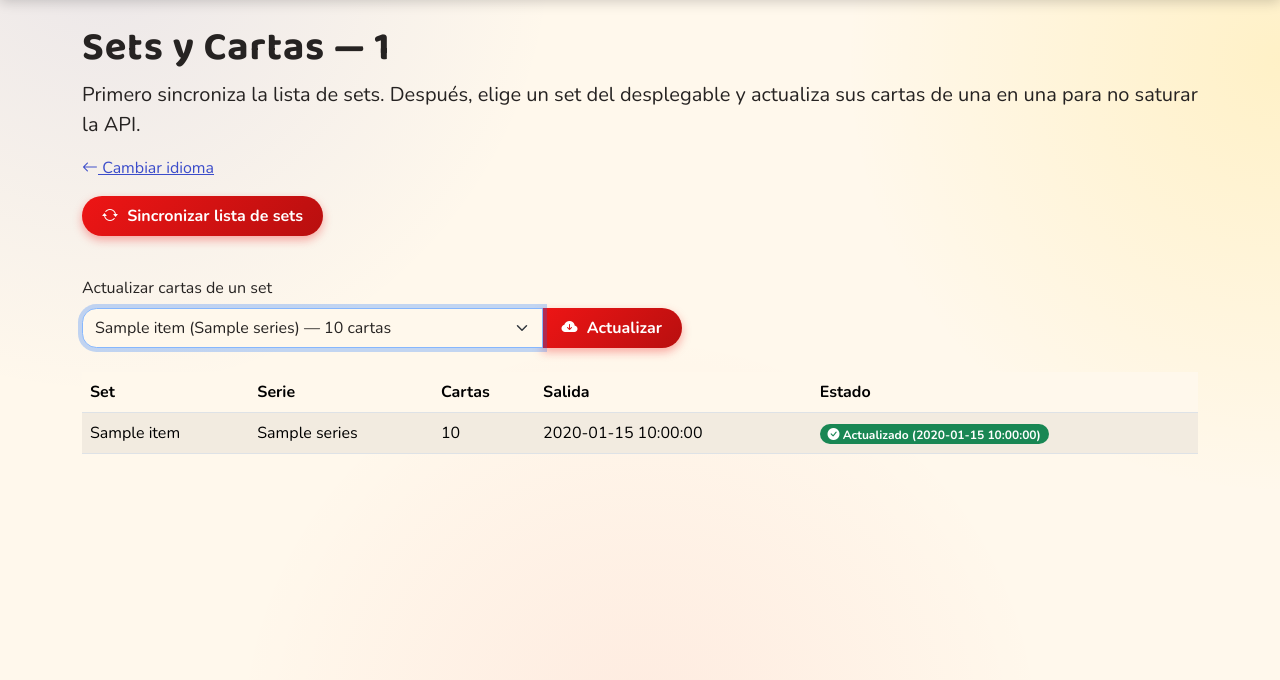
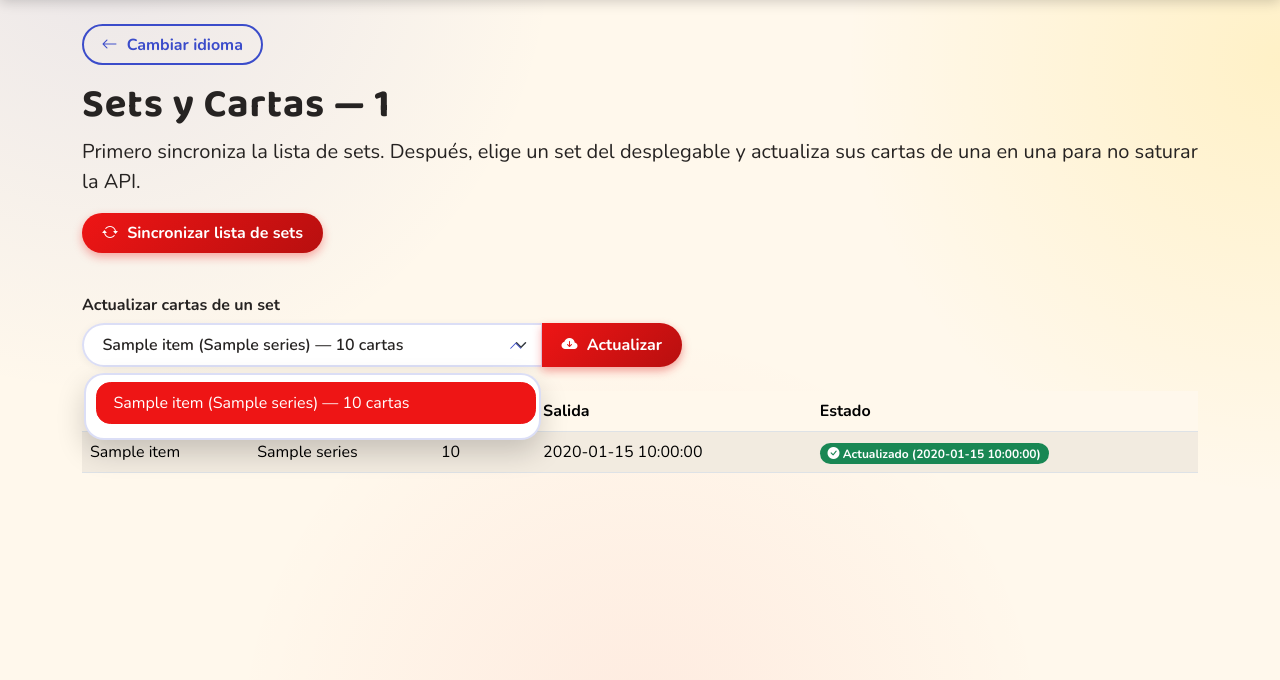
Before and after one commit to TCGPersonalAdministrator/TCGWEB, a Flask app: page /admin/langs/1/sets/ in a window 1280 px wide, after a click on "Actualizar cartas de un set". Shown: the part 60-740 px from the top of the page. Run offline with Flask 3, Linux system fonts and the light colour scheme; a database or web service that is not in the repository returns one stand-in record (values such as "Sample title"); data that the repository does not hold is empty.

Commit message:
[Update] Cambios de diseño para los select y los botones para volver atras

```diff
--- a/app/static/css/style.css
+++ b/app/static/css/style.css
@@ -142,6 +142,155 @@ a {
 
 .btn i {
     margin-right: 0.3rem;
+}
+
+.btn-back {
+    background-color: transparent;
+    border: 2px solid var(--pkmn-blue);
+    color: var(--pkmn-blue);
+    padding: 0.4rem 1.1rem;
+}
+
+.btn-back:hover {
+    background-color: var(--pkmn-blue);
+    color: #fff;
+    box-shadow: 0 4px 10px rgba(59, 76, 202, 0.3);
+}
+
+/* ---------- Formularios (selects, inputs) ---------- */
+
+.form-label {
+    font-weight: 700;
+    color: var(--pkmn-ink);
+    margin-bottom: 0.4rem;
+}
+
+.form-select,
+.form-control {
+    border: 2px solid rgba(59, 76, 202, 0.18);
+    border-radius: var(--bs-border-radius-pill);
+    padding: 0.5rem 1.15rem;
+    font-weight: 600;
+    color: var(--pkmn-ink);
+    background-color: #fff;
+    transition: border-color 0.15s ease, box-shadow 0.15s ease, transform 0.15s ease;
+}
+
+.form-select {
+    padding-right: 2.5rem;
+}
+
+.form-select:hover,
+.form-control:hover {
+    border-color: var(--pkmn-blue);
+}
+
+.form-select:focus,
+.form-control:focus {
+    border-color: var(--pkmn-yellow-dark);
+    box-shadow: 0 0 0 4px rgba(255, 203, 5, 0.35);
+}
+
+.input-group-text {
+    border: 2px solid rgba(59, 76, 202, 0.18);
+    background-color: #fff;
+    color: var(--pkmn-blue);
+    font-weight: 700;
+}
+
+.input-group {
+    box-shadow: 0 2px 8px rgba(0, 0, 0, 0.06);
+    border-radius: var(--bs-border-radius-pill);
+}
+
+.input-group > .form-control,
+.input-group > .form-select,
+.input-group > .input-group-text {
+    box-shadow: none;
+}
+
+/* ---------- Select personalizado ----------
+   El <select> nativo se mantiene en el DOM (oculto, sin puntero) para
+   conservar su valor/submit/accesibilidad básica; encima se pinta un
+   desplegable propio con el mismo look que el resto de la app (píldora +
+   list-group con hover amarillo), evitando el rectángulo y el azul de
+   sistema del <option> nativo. Ver static/js/custom-select.js. */
+
+.custom-select {
+    position: relative;
+    display: flex;
+    align-items: center;
+    padding-right: 1.15rem;
+    cursor: pointer;
+    user-select: none;
+    outline: none;
+}
+
+.custom-select-label {
+    flex: 1 1 auto;
+    min-width: 0;
+    overflow: hidden;
+    text-overflow: ellipsis;
+    white-space: nowrap;
+}
+
+.custom-select-caret {
+    flex-shrink: 0;
+    margin-left: 0.6rem;
+    color: var(--pkmn-blue);
+    font-size: 0.85rem;
+    transition: transform 0.15s ease;
+}
+
+.custom-select.open .custom-select-caret {
+    transform: rotate(180deg);
+}
+
+.custom-select-native {
+    position: absolute;
+    inset: 0;
+    opacity: 0;
+    pointer-events: none;
+}
+
+.custom-select-menu {
+    position: absolute;
+    top: calc(100% + 0.5rem);
+    left: 0;
+    min-width: 100%;
+    width: max-content;
+    max-width: min(90vw, 480px);
+    z-index: 1000;
+    max-height: 320px;
+    overflow-y: auto;
+    display: none;
+    padding: 0.4rem;
+    margin: 0;
+    background-color: #fff;
+    border: 2px solid rgba(59, 76, 202, 0.18);
+    border-radius: var(--bs-border-radius-lg);
+    box-shadow: 0 12px 28px rgba(0, 0, 0, 0.18);
+}
+
+.custom-select-menu.show {
+    display: block;
+}
+
+.custom-select-option {
+    width: 100%;
+    text-align: left;
+    border-radius: var(--bs-border-radius) !important;
+}
+
+.custom-select-option.highlighted {
+    border-color: var(--pkmn-yellow) !important;
+    transform: translateX(4px);
+}
+
+.custom-select-option.active {
+    background-color: var(--pkmn-red) !important;
+    border-color: var(--pkmn-red) !important;
+    color: #fff !important;
 }
 
 /* ---------- Tarjetas / list-group ---------- */
--- /dev/null
+++ b/app/static/js/custom-select.js
@@ -0,0 +1,139 @@
+function buildCustomSelect(select) {
+    const wrapper = document.createElement("div");
+    wrapper.className = "custom-select form-select";
+    wrapper.tabIndex = 0;
+    wrapper.setAttribute("role", "button");
+    wrapper.setAttribute("aria-haspopup", "listbox");
+    wrapper.setAttribute("aria-expanded", "false");
+
+    const label = document.createElement("span");
+    label.className = "custom-select-label";
+
+    const caret = document.createElement("i");
+    caret.className = "bi bi-chevron-down custom-select-caret";
+    caret.setAttribute("aria-hidden", "true");
+
+    const menu = document.createElement("div");
+    menu.className = "custom-select-menu list-group";
+    menu.setAttribute("role", "listbox");
+
+    select.classList.add("custom-select-native");
+    select.tabIndex = -1;
+    select.setAttribute("aria-hidden", "true");
+
+    select.parentNode.insertBefore(wrapper, select);
+    wrapper.appendChild(select);
+    wrapper.appendChild(label);
+    wrapper.appendChild(caret);
+    wrapper.appendChild(menu);
+
+    let highlightedIndex = select.selectedIndex;
+
+    Array.from(select.options).forEach((opt, i) => {
+        const item = document.createElement("button");
+        item.type = "button";
+        item.setAttribute("role", "option");
+        item.className = "list-group-item list-group-item-action custom-select-option";
+        item.textContent = opt.textContent;
+        item.addEventListener("click", (e) => {
+            e.stopPropagation();
+            selectIndex(i);
+            close();
+        });
+        menu.appendChild(item);
+    });
+
+    function syncLabel() {
+        const selected = select.options[select.selectedIndex];
+        label.textContent = selected ? selected.textContent : "";
+    }
+
+    function updateActive() {
+        Array.from(menu.children).forEach((item, i) => {
+            item.classList.toggle("active", i === select.selectedIndex);
+        });
+    }
+
+    function selectIndex(i) {
+        if (select.selectedIndex !== i) {
+            select.selectedIndex = i;
+            select.dispatchEvent(new Event("change", { bubbles: true }));
+        }
+        syncLabel();
+        updateActive();
+    }
+
+    function highlight(i) {
+        highlightedIndex = i;
+        Array.from(menu.children).forEach((item, idx) => {
+            item.classList.toggle("highlighted", idx === i);
+            if (idx === i) item.scrollIntoView({ block: "nearest" });
+        });
+    }
+
+    function isOpen() {
+        return menu.classList.contains("show");
+    }
+
+    function open() {
+        menu.classList.add("show");
+        wrapper.classList.add("open");
+        wrapper.setAttribute("aria-expanded", "true");
+        highlight(select.selectedIndex);
+        document.addEventListener("click", onDocClick);
+    }
+
+    function close() {
+        menu.classList.remove("show");
+        wrapper.classList.remove("open");
+        wrapper.setAttribute("aria-expanded", "false");
+        document.removeEventListener("click", onDocClick);
+    }
+
+    function onDocClick(e) {
+        if (!wrapper.contains(e.target)) close();
+    }
+
+    wrapper.addEventListener("click", () => {
+        if (isOpen()) close();
+        else open();
+    });
+
+    wrapper.addEventListener("keydown", (e) => {
+        if (e.key === "Enter" || e.key === " ") {
+            e.preventDefault();
+            if (isOpen()) {
+                selectIndex(highlightedIndex);
+                close();
+            } else {
+                open();
+            }
+        } else if (e.key === "Escape") {
+            close();
+        } else if (e.key === "ArrowDown") {
+            e.preventDefault();
+            if (!isOpen()) open();
+            else highlight(Math.min(highlightedIndex + 1, select.options.length - 1));
+        } else if (e.key === "ArrowUp") {
+            e.preventDefault();
+            if (!isOpen()) open();
+            else highlight(Math.max(highlightedIndex - 1, 0));
+        }
+    });
+
+    syncLabel();
+    updateActive();
+
+    menu.style.display = "block";
+    const naturalWidth = menu.scrollWidth;
+    menu.style.display = "";
+    if (naturalWidth <= 300) {
+        wrapper.style.minWidth = naturalWidth + "px";
+    }
+}
+
+function enhanceAllSelects() {
+    document.querySelectorAll("select.form-select").forEach(buildCustomSelect);
+}
+
+document.addEventListener("DOMContentLoaded", enhanceAllSelects);
--- a/app/templates/_macros.html
+++ b/app/templates/_macros.html
@@ -9,6 +9,10 @@
 </div>
 {% endmacro %}
 
+{% macro back_button(url, label="Volver") %}
+<a href="{{ url }}" class="btn btn-back mb-3"><i class="bi bi-arrow-left"></i> {{ label }}</a>
+{% endmacro %}
+
 {% macro sync_status_badge(synced_at) %}
 {% if synced_at %}
 <span class="badge bg-success"><i class="bi bi-check-circle-fill"></i> Actualizado ({{ synced_at }})</span>
--- a/app/templates/admin/lang_sets.html
+++ b/app/templates/admin/lang_sets.html
@@ -1,12 +1,12 @@
 {% extends "base.html" %}
-{% from "_macros.html" import sync_overlay, sync_status_badge %}
+{% from "_macros.html" import sync_overlay, sync_status_badge, back_button %}
 
 {% block title %}Sets ({{ lang }}) · TCG Personal Administrator{% endblock %}
 
 {% block content %}
+{{ back_button(url_for('admin.langs'), "Cambiar idioma") }}
 <h1>Sets y Cartas — {{ lang }}</h1>
 <p class="lead">Primero sincroniza la lista de sets. Después, elige un set del desplegable y actualiza sus cartas de una en una para no saturar la API.</p>
-<p><a href="{{ url_for('admin.langs') }}"><i class="bi bi-arrow-left"></i> Cambiar idioma</a></p>
 
 <button id="btn-sync-sets" type="button" class="btn btn-primary mb-4"><i class="bi bi-arrow-repeat"></i> Sincronizar lista de sets</button>
 
--- a/app/templates/admin/langs.html
+++ b/app/templates/admin/langs.html
@@ -1,8 +1,10 @@
 {% extends "base.html" %}
+{% from "_macros.html" import back_button %}
 
 {% block title %}Cartas por idioma · TCG Personal Administrator{% endblock %}
 
 {% block content %}
+{{ back_button(url_for('admin.index'), "Administración") }}
 <h1>Cartas por idioma</h1>
 <p class="lead">Elige un idioma para sincronizar sus sets y cartas (catálogo independiente por idioma — tcgdex.dev).</p>
 
--- a/app/templates/admin/pokedex.html
+++ b/app/templates/admin/pokedex.html
@@ -1,9 +1,10 @@
 {% extends "base.html" %}
-{% from "_macros.html" import sync_overlay %}
+{% from "_macros.html" import sync_overlay, back_button %}
 
 {% block title %}Pokédex · Administración{% endblock %}
 
 {% block content %}
+{{ back_button(url_for('admin.index'), "Administración") }}
 <h1>Pokédex</h1>
 <p class="lead">Sincroniza todos los Pokémon desde PokeAPI hacia la base de datos.</p>
 
--- a/app/templates/admin/sets.html
+++ b/app/templates/admin/sets.html
@@ -1,9 +1,10 @@
 {% extends "base.html" %}
-{% from "_macros.html" import sync_overlay, sync_status_badge %}
+{% from "_macros.html" import sync_overlay, sync_status_badge, back_button %}
 
 {% block title %}Sets y Cartas · TCG Personal Administrator{% endblock %}
 
 {% block content %}
+{{ back_button(url_for('admin.index'), "Administración") }}
 <h1>Sets y Cartas</h1>
 <p class="lead">Primero sincroniza la lista de sets. Después, elige un set del desplegable y actualiza sus cartas de una en una para no saturar la API.</p>
 
--- a/app/templates/base.html
+++ b/app/templates/base.html
@@ -43,6 +43,7 @@
     </main>
 
     <script src="https://cdn.jsdelivr.net/npm/bootstrap@5.3.3/dist/js/bootstrap.bundle.min.js"></script>
+    <script src="{{ url_for('static', filename='js/custom-select.js') }}"></script>
     {% block scripts %}{% endblock %}
 </body>
 </html>
--- a/app/templates/collection/add.html
+++ b/app/templates/collection/add.html
@@ -1,8 +1,10 @@
 {% extends "base.html" %}
+{% from "_macros.html" import back_button %}
 
 {% block title %}Añadir carta · TCG Personal Administrator{% endblock %}
 
 {% block content %}
+{{ back_button(url_for('collection.index'), "Mi colección") }}
 <h1>Añadir carta</h1>
 <p class="lead">Elige el idioma, busca el Pokémon y elige la carta que tienes.</p>
 
```
